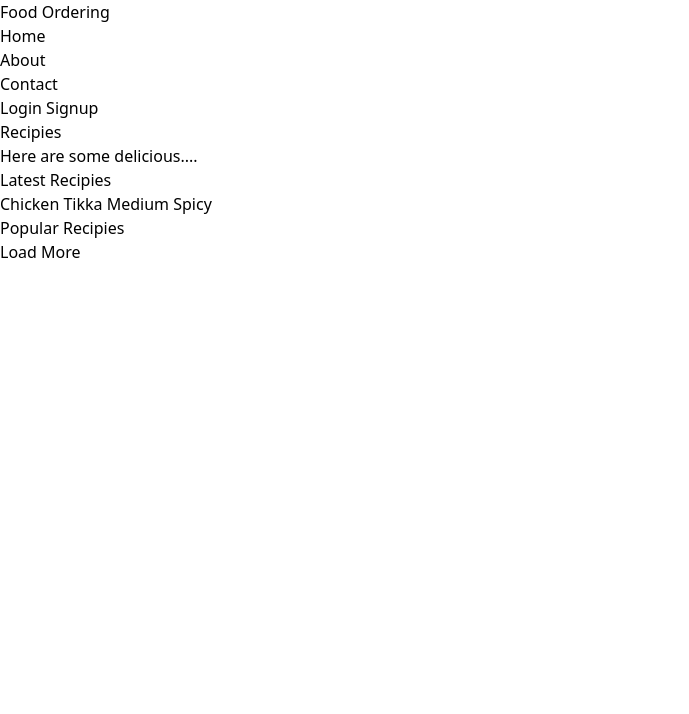
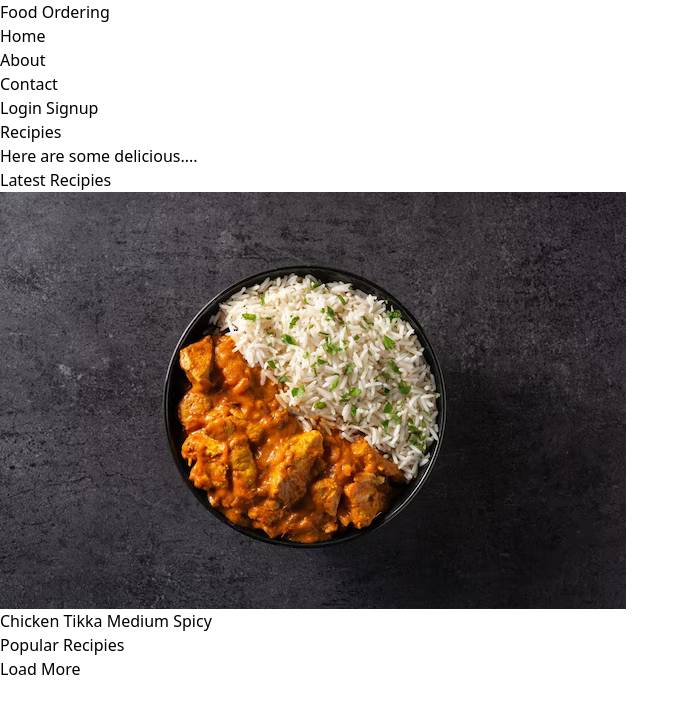
Before and after one commit to Pratyush-16/Tailwind_Practice, a website: page One/public/index.html in a window 1280 px wide. Shown: the whole page, without its empty margins (0-689 px from the left). Drawn offline with Linux system fonts and the light colour scheme.

Commit message:
addded images

```diff
--- a/One/public/index.html
+++ b/One/public/index.html
@@ -54,7 +54,7 @@
                     <!--cards go here -->
 
                     <div>
-                        <img src="" alt="">
+                        <img src="images/indian-butter-chicken.png" alt="">
 
                         <div>
                             <span>Chicken Tikka</span>
```
Also changed, not shown: One/public/images/indian-butter-chicken.png (added), One/public/images/penne-pasta.png (added), One/public/images/sandwich-hamburger.png (added).
